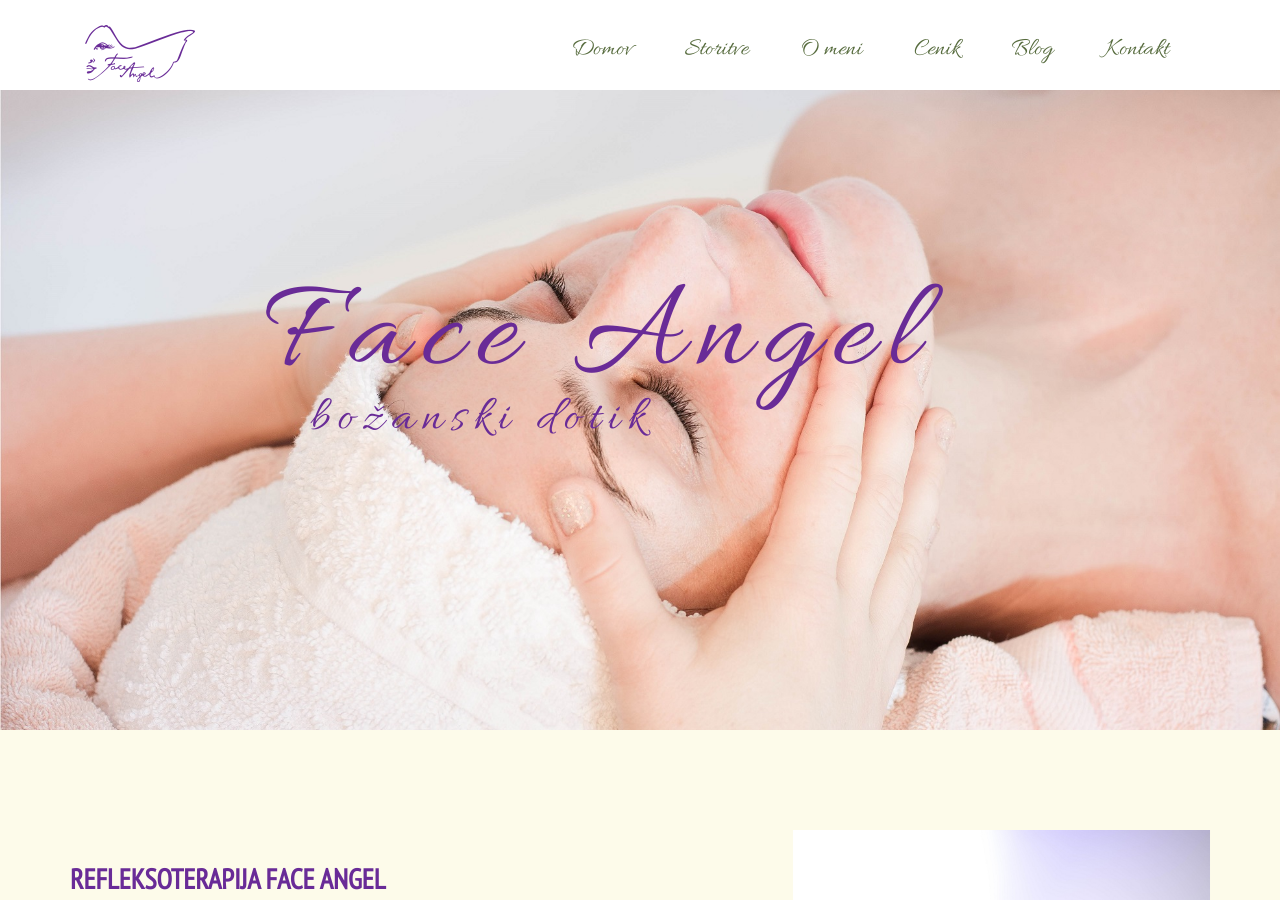
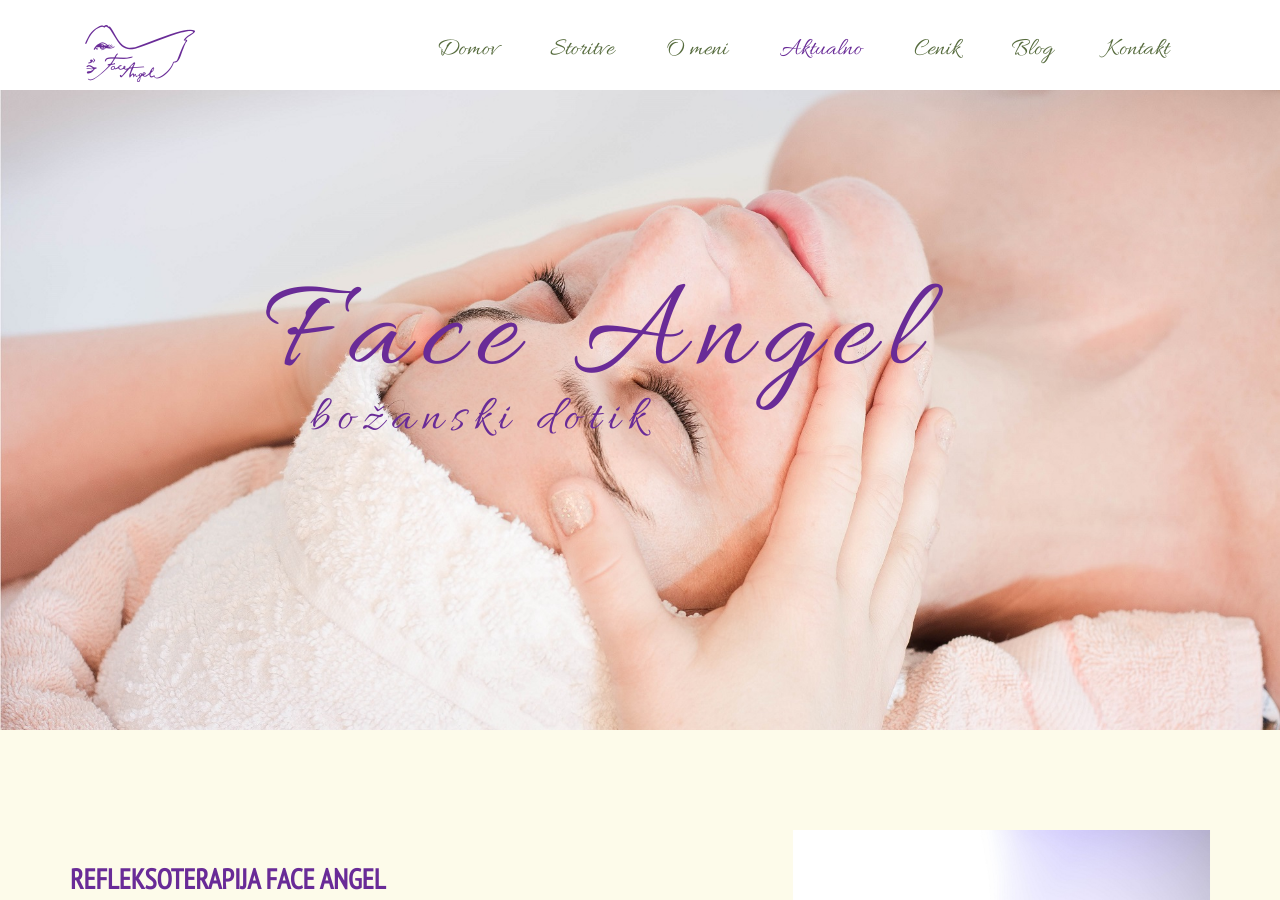
Before and after one commit to tamarazr/tamarazr.github.io, a Jekyll site: the page built from index.html, in a window 1280 px wide and 900 px high. Built offline with Jekyll 4.4.1, drawn with Linux system fonts in a browser that asks for light colours; nearby versions of some CDN libraries; some web fonts are replaced.

Commit message:
added new link

```diff
--- a/_includes/header.html
+++ b/_includes/header.html
@@ -24,6 +24,7 @@
                 <li><a href="{{ site.baseurl }}/">Domov</a></li>
                 <li><a href="{{ site.baseurl }}/storitve">Storitve</a></li>
                 <li><a href="{{ site.baseurl }}/about">O meni</a></li>
+                <li><a href="{{ site.baseurl }}/#clients-logo-section" style="color: #692b97;">Aktualno</a></li>
                 <li><a href="{{ site.baseurl }}/cenik">Cenik</a></li>
                 <li><a href="{{ site.baseurl }}/blog">Blog</a></li>
                 <li><a href="{{ site.baseurl }}/contact">Kontakt</a></li>
```
